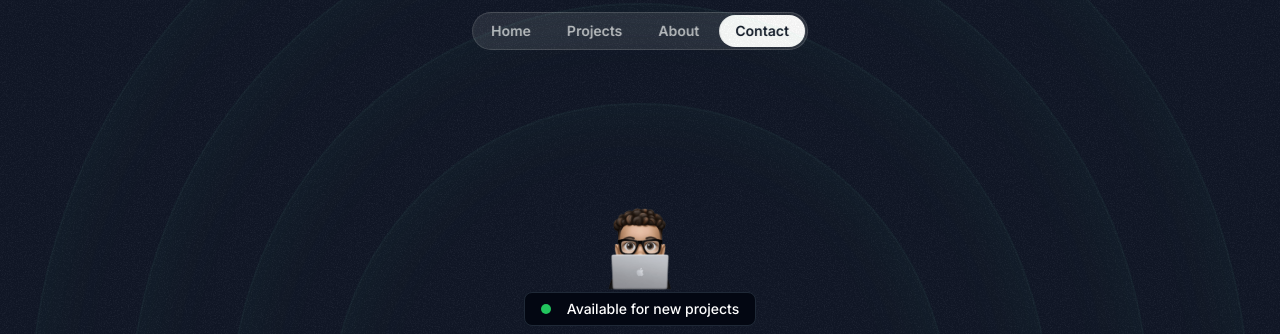
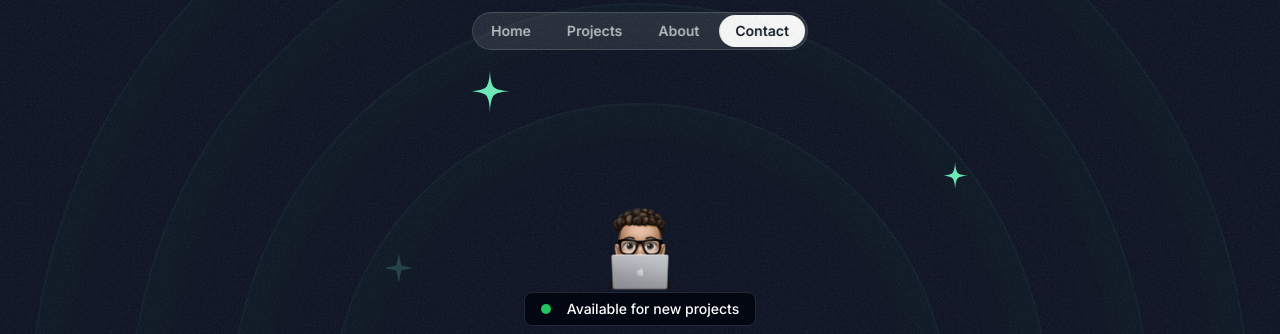
Before and after one commit to eziz-tajiev/Portfolio, a Next.js app: page / in a window 1280 px wide. Shown: the top 334 px of the page. Built offline with nearby package versions, Linux system fonts and the light colour scheme; a web font is replaced by a local one.

Commit message:
added couple of stars and added sparkleicon

```diff
--- a/src/sections/Hero.tsx
+++ b/src/sections/Hero.tsx
@@ -3,6 +3,7 @@ import Image from 'next/image';
 import ArrowDown from '@/assets/icons/arrow-down.svg'
 import grainImage from '@/assets/images/grain.jpg'
 import StartIcon from '@/assets/icons/star.svg'
+import SparkleIcon from '@/assets/icons/sparkle.svg'
 import { HeroOrbit } from '@/components/HeroOrbit';
 export const HeroSection = () => {
   return (
@@ -17,6 +18,15 @@ export const HeroSection = () => {
       <div className='size-[1220px] hero-ring'></div>
         <HeroOrbit size={800} rotation={-72}>
           <StartIcon className="size-28 text-emerald-300" />
+        </HeroOrbit>
+        <HeroOrbit size={550} rotation={20}>
+            <StartIcon className="size-12 text-emerald-300"/>
+        </HeroOrbit>
+        <HeroOrbit size={590} rotation={98}>
+            <StartIcon className="size-8 text-emerald-300" />
+        </HeroOrbit>
+        <HeroOrbit size={430} rotation={-14}>
+            <SparkleIcon className="size-8 text-emerald-300/20" />
         </HeroOrbit>
       <div className='container'>
         <div className='flex flex-col items-center'>
```
